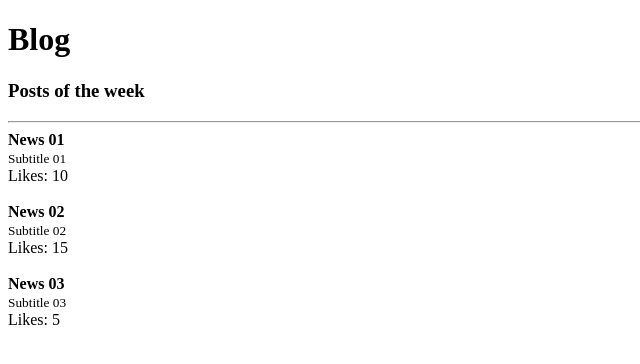
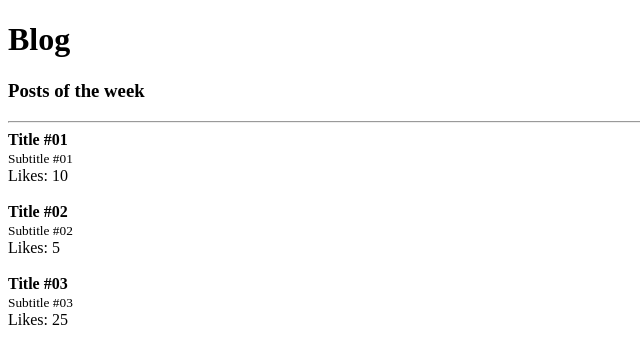
Before and after one commit to giovannalinda/react-fundamentals, a React app: page / in a window 1280 px wide. Shown: the top 364 px of the page, without its empty margins (0-640 px from the left). Built offline with nearby package versions, Linux system fonts and the light colour scheme.

Commit message:
rendering lists

```diff
--- a/src/App.js
+++ b/src/App.js
@@ -4,6 +4,12 @@
 import Post from './Post'
 
 const category = 'Posts of the week'
+
+const posts = [
+  { title: 'Title #01', subtitle: 'Subtitle #01', likes: 20 },
+  { title: 'Title #02', subtitle: 'Subtitle #02', likes: 10 },
+  { title: 'Title #03', subtitle: 'Subtitle #03', likes: 50 },
+]
 
 // Props(Properties)
 function App() {
@@ -15,27 +21,15 @@
 
       <hr />
 
-      <Post
-        likes={20}
-        post={{
-          title: 'News 01',
-          subtitle: 'Subtitle 01'
-        }}
-      />
-      <Post
-        likes={30}
-        post={{
-          title: 'News 02',
-          subtitle: 'Subtitle 02'
-        }}
-      />
-      <Post
-        likes={10}
-        post={{
-          title: 'News 03',
-          subtitle: 'Subtitle 03'
-        }}
-      />
+      {posts.map((post) => (
+        <Post
+          key={post.title}
+          likes={post.likes}
+          post={{
+            title: post.title,
+            subtitle: post.subtitle,
+          }} />
+      ))}
     </>
   )
 }
```
